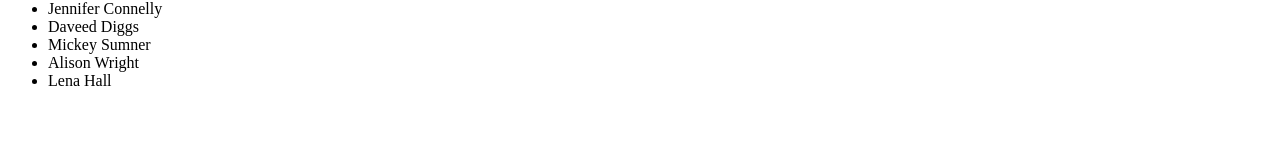
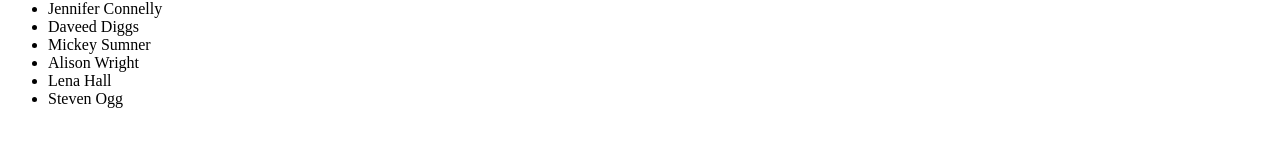
Before and after one commit to mapangg/Assignment-01, a plain HTML site: page Index.html in a window 1280 px wide. Shown: the part 243-390 px from the top of the page. Drawn offline with Linux system fonts and the light colour scheme.

Commit message:
Update Index.html

```diff
--- a/Index.html
+++ b/Index.html
@@ -18,6 +18,7 @@
         <li>Mickey Sumner</li>
         <li>Alison Wright</li>
         <li>Lena Hall</li>
+        <li>Steven Ogg</li>
     </ul>
 </body>
 </html>
```
